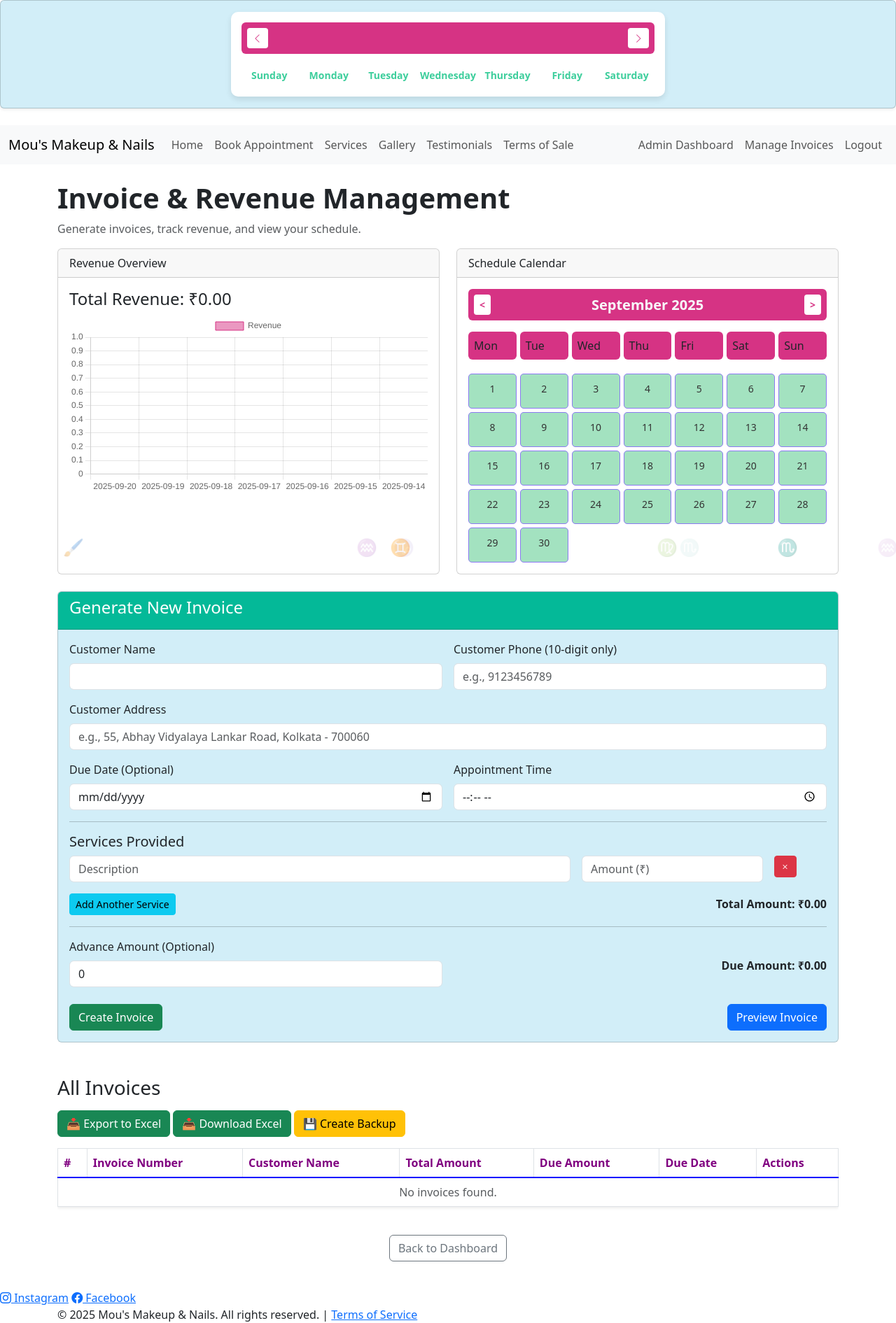
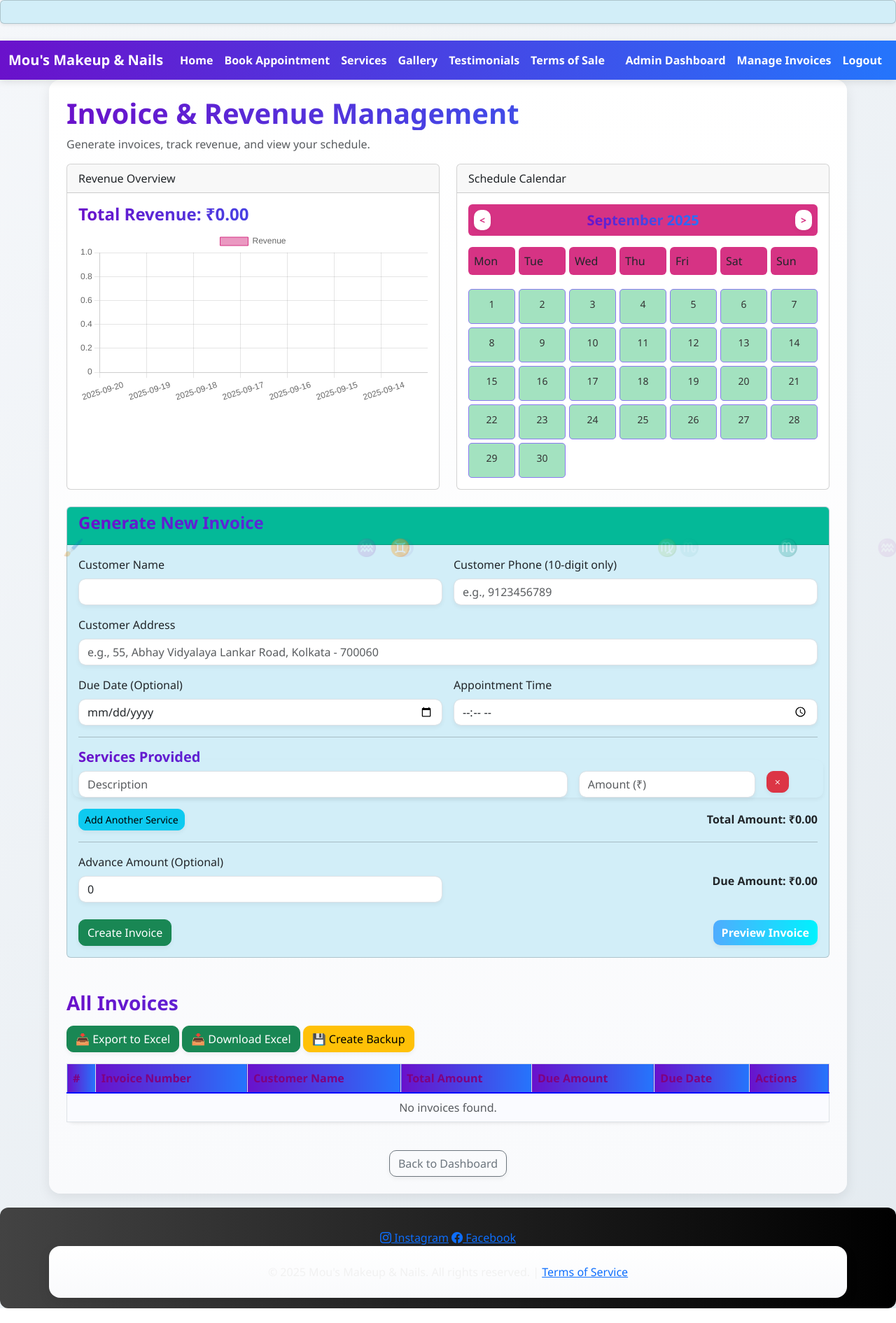
Before and after one commit to moupriyadey/makeup, a Flask app: page /admin/invoices in a window 1280 px wide. Shown: the whole page at 70% size. After the commit the page ends 1870 px from the top, so only its background shows below. Run offline with Flask 3, Linux system fonts and the light colour scheme; a user stored in the database is signed in; data that the repository does not hold is empty; some libraries are stand-ins or nearby versions.

Commit message:
navbar style

```diff
--- a/templates/admin_invoices.html
+++ b/templates/admin_invoices.html
@@ -251,31 +251,99 @@
 .paid-invoice {
     background-color: lightgoldenrodyellow !important;
 }
+
+/* Page background */
+body {
+  background: linear-gradient(135deg, #f5f7fa, #e4ebf0);
+  font-family: 'Segoe UI', sans-serif;
+  color: #333;
+}
+
+/* Container card look */
+.container {
+  background: linear-gradient(180deg, #ffffff, #f9fafc);
+  padding: 25px;
+  border-radius: 16px;
+  box-shadow: 0 6px 18px rgba(0, 0, 0, 0.08);
+}
+
+/* Headings with gradient text */
+h1, h2, h3, h4, h5 {
+  background: linear-gradient(90deg, #6a11cb, #2575fc);
+  -webkit-background-clip: text;
+  -webkit-text-fill-color: transparent;
+  font-weight: 700;
+}
+
+/* Service rows / blocks */
+.service-row, .table, .form-control, .btn {
+  border-radius: 10px;
+  box-shadow: 0 3px 6px rgba(0,0,0,0.05);
+}
+
+/* Buttons with gradient */
+.btn-primary {
+  background: linear-gradient(90deg, #4facfe, #00f2fe);
+  border: none;
+  color: white;
+  font-weight: 600;
+  transition: 0.3s ease;
+}
+.btn-primary:hover {
+  background: linear-gradient(90deg, #43e97b, #38f9d7);
+  box-shadow: 0 4px 12px rgba(0,0,0,0.15);
+}
+
+/* Invoice modal background */
+.modal-content {
+  background: linear-gradient(180deg, #ffffff, #f5f8ff);
+  border-radius: 20px;
+  box-shadow: 0 8px 20px rgba(0,0,0,0.12);
+}
+
+/* Tables with subtle shading */
+.table th {
+  background: linear-gradient(90deg, #6a11cb, #2575fc);
+  color: #fff;
+}
+.table td {
+  background: #fafbff;
+}
+
+/* Footer */
+footer {
+  background: linear-gradient(90deg, #434343, #000000);
+  color: #f1f1f1;
+  padding: 15px;
+  border-radius: 12px;
+  text-align: center;
+  margin-top: 20px;
+}
+.navbar-gradient {
+  background: linear-gradient(90deg, #6a11cb, #2575fc);
+  box-shadow: 0 4px 12px rgba(0,0,0,0.15);
+}
+.navbar-gradient .navbar-brand,
+.navbar-gradient .nav-link {
+  color: #fff !important;
+  font-weight: 600;
+}
+.navbar-gradient .nav-link:hover {
+  color: #ffd700 !important; /* gold hover */
+}
+.navbar {
+  box-shadow: 0 3px 10px rgba(0,0,0,0.1);
+}
+
 </style>
 
 <div class="card p-3 shadow-sm mb-4">
-    <div class="calendar-container">
-        <div class="calendar-header">
-            <button class="btn btn-sm btn-outline-secondary" onclick="changeMonth(-1)"><i class="bi bi-chevron-left"></i></button>
-            <h4 id="monthYear" class="mb-0"></h4>
-            <button class="btn btn-sm btn-outline-secondary" onclick="changeMonth(1)"><i class="bi bi-chevron-right"></i></button>
-        </div>
-        <div class="calendar-grid">
-            <div class="day-header"><span class="d-none d-sm-inline">Sunday</span><span class="d-sm-none">Su</span></div>
-            <div class="day-header"><span class="d-none d-sm-inline">Monday</span><span class="d-sm-none">Mo</span></div>
-            <div class="day-header"><span class="d-none d-sm-inline">Tuesday</span><span class="d-sm-none">Tu</span></div>
-            <div class="day-header"><span class="d-none d-sm-inline">Wednesday</span><span class="d-sm-none">We</span></div>
-            <div class="day-header"><span class="d-none d-sm-inline">Thursday</span><span class="d-sm-none">Th</span></div>
-            <div class="day-header"><span class="d-none d-sm-inline">Friday</span><span class="d-sm-none">Fr</span></div>
-            <div class="day-header"><span class="d-none d-sm-inline">Saturday</span><span class="d-sm-none">Sa</span></div>
-        </div>
-        <div id="calendar-days" class="calendar-grid">
-            </div>
-    </div>
+
 </div>
 </head>
 <body>
-    <nav class="navbar navbar-expand-lg navbar-light bg-light">
+        <nav class="navbar navbar-expand-lg navbar-gradient">
+
         <div class="container-fluid">
             <a class="navbar-brand" href="{{ url_for('index') }}">Mou's Makeup & Nails</a>
             <button class="navbar-toggler" type="button" data-bs-toggle="collapse" data-bs-target="#navbarNav" aria-controls="navbarNav" aria-expanded="false" aria-label="Toggle navigation">
```
